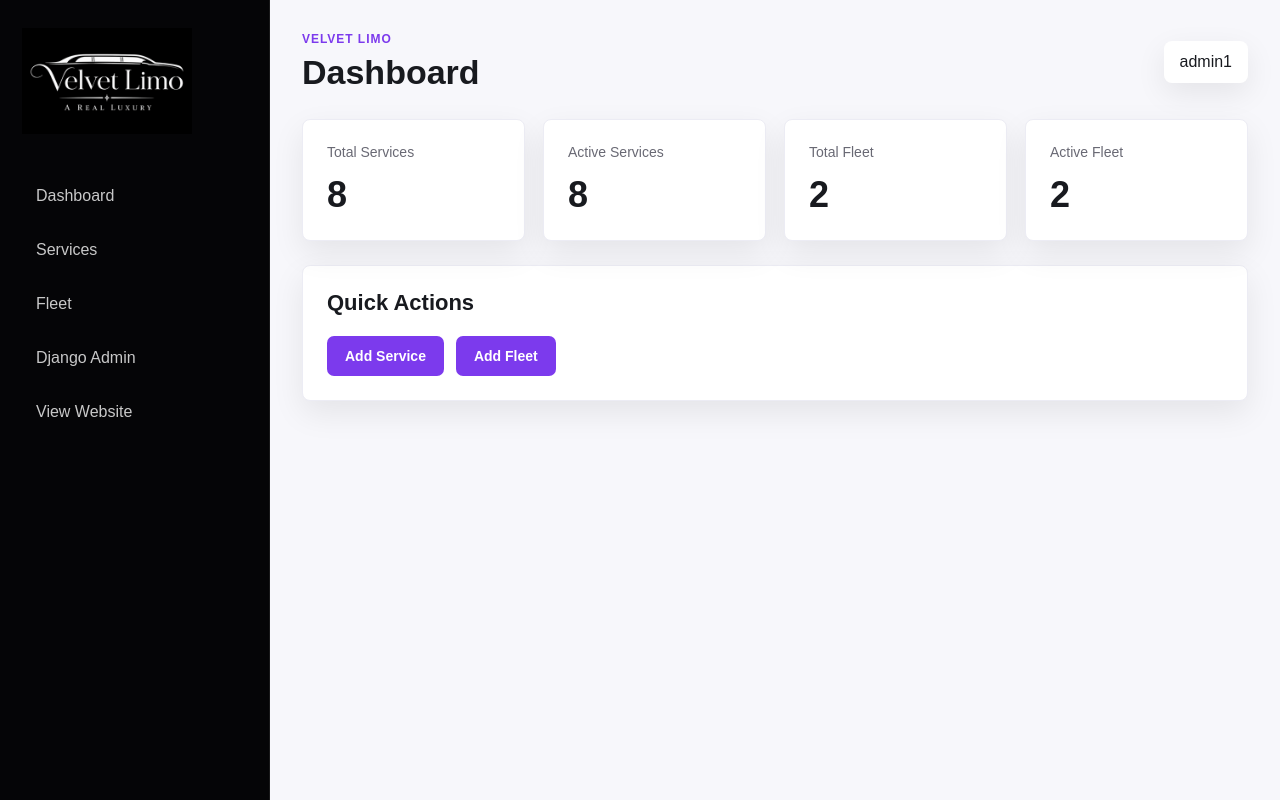
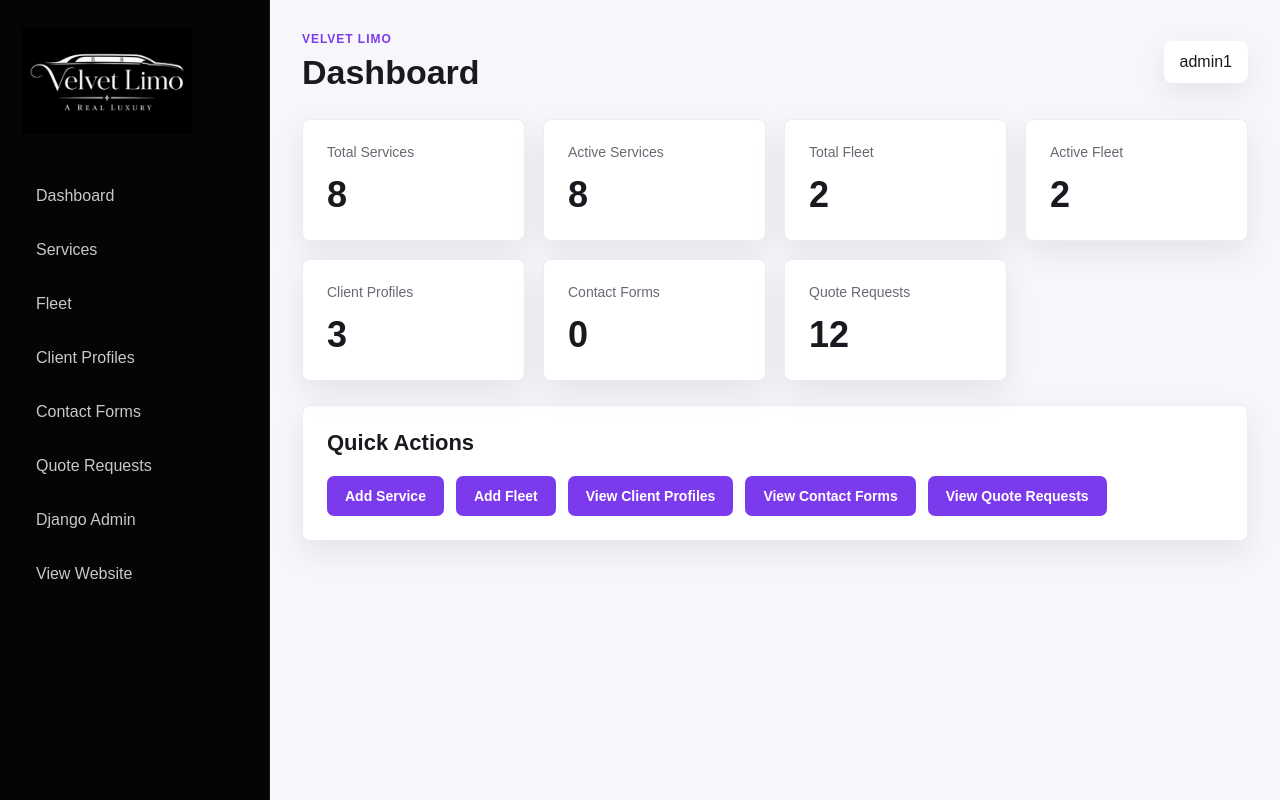
Before and after one commit to aliawan981/velvet_limo, a Django app: page /dashboard/ in a window 1280 px wide. Run offline with Django 5.2, Linux system fonts and the light colour scheme; a user stored in the database is signed in; data comes from the database, SQL or seed files in the repository; both versions use the stored data as it was after the commit; data that the repository does not hold is empty.

Commit message:
dashboard updates

```diff
--- a/dashboard/urls.py
+++ b/dashboard/urls.py
@@ -13,4 +13,10 @@ urlpatterns = [
     path('fleet/add/', views.fleet_add, name='dashboard_fleet_add'),
     path('fleet/edit/<int:pk>/', views.fleet_edit, name='dashboard_fleet_edit'),
     path('fleet/delete/<int:pk>/', views.fleet_delete, name='dashboard_fleet_delete'),
+    path('main/client-profiles/', views.client_profile_list, name='dashboard_client_profiles'),
+    path('main/client-profiles/delete/<int:pk>/', views.client_profile_delete, name='dashboard_client_profile_delete'),
+    path('main/contact-forms/', views.contact_form_list, name='dashboard_contact_forms'),
+    path('main/contact-forms/delete/<int:pk>/', views.contact_form_delete, name='dashboard_contact_form_delete'),
+    path('main/quote-requests/', views.quote_request_list, name='dashboard_quote_requests'),
+    path('main/quote-requests/delete/<int:pk>/', views.quote_request_delete, name='dashboard_quote_request_delete'),
 ]
--- a/dashboard/views.py
+++ b/dashboard/views.py
@@ -2,6 +2,7 @@ from django.contrib import messages
 from django.contrib.admin.views.decorators import staff_member_required
 from django.shortcuts import get_object_or_404, redirect, render
 
+from main.models import ClientProfile, ContactForm, QuoteRequest
 from pages.models import Fleet, Service
 
 from .forms import FleetForm, ServiceForm
@@ -14,8 +15,24 @@ def dashboard_home(request):
         'active_services': Service.objects.filter(is_active=True).count(),
         'total_fleet': Fleet.objects.count(),
         'active_fleet': Fleet.objects.filter(is_active=True).count(),
+        'total_client_profiles': ClientProfile.objects.count(),
+        'total_contact_forms': ContactForm.objects.count(),
+        'total_quote_requests': QuoteRequest.objects.count(),
     }
     return render(request, 'dashboard/home.html', context)
+
+
+def _delete_record(request, instance, redirect_name, success_message, object_type):
+    if request.method == 'POST':
+        instance.delete()
+        messages.success(request, success_message)
+        return redirect(redirect_name)
+
+    return render(request, 'dashboard/confirm_delete.html', {
+        'object': instance,
+        'object_type': object_type,
+        'cancel_url': redirect_name,
+    })
 
 
 @staff_member_required(login_url='admin:login')
@@ -89,12 +106,58 @@ def fleet_edit(request, pk):
 @staff_member_required(login_url='admin:login')
 def fleet_delete(request, pk):
     fleet = get_object_or_404(Fleet, pk=pk)
-    if request.method == 'POST':
-        fleet.delete()
-        messages.success(request, 'Fleet vehicle deleted successfully.')
-        return redirect('dashboard_fleet')
-    return render(request, 'dashboard/confirm_delete.html', {
-        'object': fleet,
-        'object_type': 'Fleet',
-        'cancel_url': 'dashboard_fleet',
-    })
+    return _delete_record(request, fleet, 'dashboard_fleet', 'Fleet vehicle deleted successfully.', 'Fleet')
+
+
+@staff_member_required(login_url='admin:login')
+def client_profile_list(request):
+    client_profiles = ClientProfile.objects.select_related('user').order_by('-created_at')
+    return render(request, 'dashboard/client_profile_list.html', {'client_profiles': client_profiles})
+
+
+@staff_member_required(login_url='admin:login')
+def client_profile_delete(request, pk):
+    client_profile = get_object_or_404(ClientProfile, pk=pk)
+    return _delete_record(
+        request,
+        client_profile,
+        'dashboard_client_profiles',
+        'Client profile deleted successfully.',
+        'Client Profile',
+    )
+
+
+@staff_member_required(login_url='admin:login')
+def contact_form_list(request):
+    contact_forms = ContactForm.objects.all().order_by('-created_at')
+    return render(request, 'dashboard/contact_form_list.html', {'contact_forms': contact_forms})
+
+
+@staff_member_required(login_url='admin:login')
+def contact_form_delete(request, pk):
+    contact_form = get_object_or_404(ContactForm, pk=pk)
+    return _delete_record(
+        request,
+        contact_form,
+        'dashboard_contact_forms',
+        'Contact form deleted successfully.',
+        'Contact Form',
+    )
+
+
+@staff_member_required(login_url='admin:login')
+def quote_request_list(request):
+    quote_requests = QuoteRequest.objects.select_related('user').order_by('-created_at')
+    return render(request, 'dashboard/quote_request_list.html', {'quote_requests': quote_requests})
+
+
+@staff_member_required(login_url='admin:login')
+def quote_request_delete(request, pk):
+    quote_request = get_object_or_404(QuoteRequest, pk=pk)
+    return _delete_record(
+        request,
+        quote_request,
+        'dashboard_quote_requests',
+        'Quote request deleted successfully.',
+        'Quote Request',
+    )
--- a/pages/views.py
+++ b/pages/views.py
@@ -5,14 +5,14 @@ from .models import Fleet, Service
 
 def home(request):
     services = Service.objects.filter(is_active=True).order_by('order')
-    fleets = Fleet.objects.filter(is_active=True).order_by('order')
+    fleets = Fleet.objects.all().order_by('order', 'title')
     return render(request, 'index.html', {'services': services, 'fleets': fleets})
 
 def about(request):
     return render(request, 'about.html')
 
 def fleet(request):
-    fleets = Fleet.objects.filter(is_active=True).order_by('order')
+    fleets = Fleet.objects.all().order_by('order', 'title')
     return render(request, 'fleet-list.html', {'fleets': fleets})
 
 def services(request):
--- a/static/assets/js/main.js
+++ b/static/assets/js/main.js
@@ -696,7 +696,8 @@ function initSwiperFleet() {
         slidesPerView: 4,
         slidesPerGroup: 1,
         // initialSlide: 1,
-        loop: true,
+        loop: false,
+        watchOverflow: true,
         navigation: {
             nextEl: ".swiper-button-next-fleet",
             prevEl: ".swiper-button-prev-fleet"
--- a/templates/dashboard/base.html
+++ b/templates/dashboard/base.html
@@ -18,6 +18,9 @@
 					<a href="{% url 'dashboard_home' %}">Dashboard</a>
 					<a href="{% url 'dashboard_services' %}">Services</a>
 					<a href="{% url 'dashboard_fleet' %}">Fleet</a>
+						<a href="{% url 'dashboard_client_profiles' %}">Client Profiles</a>
+						<a href="{% url 'dashboard_contact_forms' %}">Contact Forms</a>
+						<a href="{% url 'dashboard_quote_requests' %}">Quote Requests</a>
 					<a href="{% url 'admin:index' %}">Django Admin</a>
 					<a href="{% url 'home' %}">View Website</a>
 				</nav>
--- a/templates/dashboard/home.html
+++ b/templates/dashboard/home.html
@@ -18,12 +18,27 @@
 		<span>Active Fleet</span>
 		<strong>{{ active_fleet }}</strong>
 	</div>
+	<div class="dashboard-stat">
+		<span>Client Profiles</span>
+		<strong>{{ total_client_profiles }}</strong>
+	</div>
+	<div class="dashboard-stat">
+		<span>Contact Forms</span>
+		<strong>{{ total_contact_forms }}</strong>
+	</div>
+	<div class="dashboard-stat">
+		<span>Quote Requests</span>
+		<strong>{{ total_quote_requests }}</strong>
+	</div>
 </section>
 <section class="dashboard-panel">
 	<h2>Quick Actions</h2>
 	<div class="dashboard-actions">
 		<a class="dashboard-button" href="{% url 'dashboard_service_add' %}">Add Service</a>
 		<a class="dashboard-button" href="{% url 'dashboard_fleet_add' %}">Add Fleet</a>
+		<a class="dashboard-button" href="{% url 'dashboard_client_profiles' %}">View Client Profiles</a>
+		<a class="dashboard-button" href="{% url 'dashboard_contact_forms' %}">View Contact Forms</a>
+		<a class="dashboard-button" href="{% url 'dashboard_quote_requests' %}">View Quote Requests</a>
 	</div>
 </section>
 {% endblock %}
--- a/templates/index.html
+++ b/templates/index.html
@@ -386,8 +386,6 @@
 										<a href="fleet-single.html">
 											{% if fleet.image %}
 											<img src="{{ fleet.image.url }}" alt="{{ fleet.title }}" />
-											{% else %}
-											<img src="{% static 'assets/imgs/page/fleet/suv-class.png' %}" alt="{{ fleet.title }}" />
 											{% endif %}
 										</a>
 									</div>
```
Also changed, not shown: templates/dashboard/client_profile_list.html (added, +35 -0 lines), templates/dashboard/contact_form_list.html (added, +37 -0 lines), templates/dashboard/quote_request_list.html (added, +39 -0 lines), db.sqlite3.
